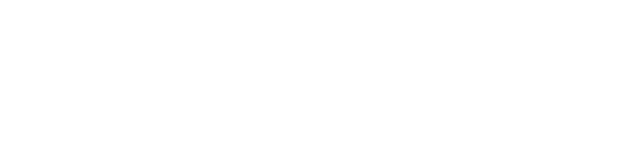
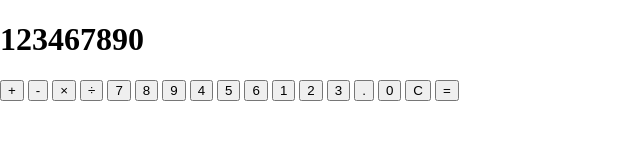
Before and after one commit to kristenwyc/Calculator-JS, a plain HTML site: page index.html in a window 1280 px wide. Shown: the whole page, without its empty margins (0-640 px from the left). Drawn offline with Linux system fonts and the light colour scheme.

Commit message:
Building UI

```diff
--- a/index.html
+++ b/index.html
@@ -2,11 +2,40 @@
 <html lang="en">
   <head>
     <meta charset="UTF-8" />
-    <meta http-equiv="X-UA-Compatible" content="IE=edge" />
     <meta name="viewport" content="width=device-width, initial-scale=1.0" />
-    <title>Document</title>
+    <title>Calculator</title>
+    <link rel="icon" type="image/png" href="favicon.png" />
+    <link rel="stylesheet" href="style.css" />
   </head>
   <body>
+    <!-- Calculator -->
+    <div class="calculator">
+      <!-- Display -->
+      <div class="calculator-display">
+        <h1>123467890</h1>
+      </div>
+      <!-- Buttons -->
+      <div class="calculator-buttons">
+        <button class="operator" value="+">+</button>
+        <button class="operator" value="-">-</button>
+        <button class="operator" value="*">×</button>
+        <button class="operator" value="/">÷</button>
+        <button value="7">7</button>
+        <button value="8">8</button>
+        <button value="9">9</button>
+        <button value="4">4</button>
+        <button value="5">5</button>
+        <button value="6">6</button>
+        <button value="1">1</button>
+        <button value="2">2</button>
+        <button value="3">3</button>
+        <button class="decimal" value=".">.</button>
+        <button value="0">0</button>
+        <button class="clear" id="clear-btn">C</button>
+        <button class="equal-sign operator" value="=">=</button>
+      </div>
+    </div>
+    <!-- Script -->
     <script src="script.js"></script>
   </body>
 </html>
--- a/style.css
+++ b/style.css
@@ -0,0 +1,8 @@
+html {
+    box-sizing: border-box;
+}
+
+body {
+    margin: 0;
+    min-height: 100vh;
+}
```
Also changed, not shown: favicon.png (added).
